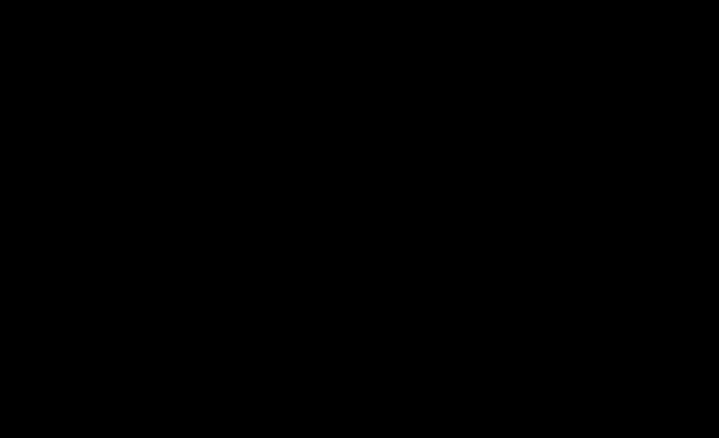
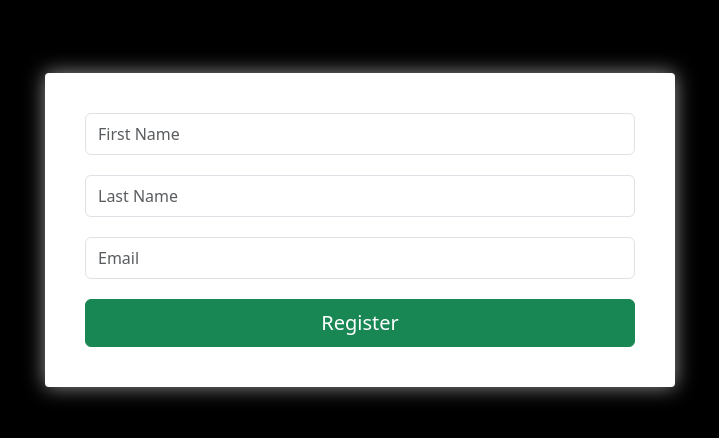
Before and after one commit to bhuvajayesh/react-tutorial, a React (Create React App) app: page /registration in a window 1280 px wide. Before the commit this address had no page. Shown: the part 170-608 px from the top of the page, without its empty margins (280-999 px from the left). Built offline with nearby package versions, Linux system fonts and the light colour scheme.

Commit message:
new code commit

```diff
--- a/src/App.css
+++ b/src/App.css
@@ -14,3 +14,20 @@
 .active {
   color: purple;
 }
+
+.form-container {
+  height: 100vh;
+  display: flex;
+  align-items: center;
+}
+.register-form {
+  width: 50%;
+  margin: 0 auto;
+  padding: 40px;
+  background: #fff;
+  display: flex;
+  flex-direction: column;
+  gap: 20px;
+  border-radius: 4px;
+  box-shadow: 0 0 20px #939393;
+}
--- a/src/pages/Home.js
+++ b/src/pages/Home.js
@@ -6,7 +6,7 @@
   return (
     <>
       <Link to={"/signin"} style={{ color: "#fff" }}>
-        Back to signin
+        Back to Sign In
       </Link>
       <br />
       <br />
--- /dev/null
+++ b/src/pages/NewPractice.js
@@ -0,0 +1,26 @@
+import React, { useState } from "react";
+
+const NewPractice = () => {
+  const [count, setCount] = useState(0);
+  const IncNum = () => {
+    setCount(count + 1);
+  };
+  const DesNum = () => {
+    setCount(count - 1);
+  };
+  return (
+    <>
+      <hr />
+      <h1>Counter {count}</h1>
+      <button onClick={IncNum} className="btn btn-success">
+        Click Me +
+      </button>
+      <button onClick={DesNum} className="btn btn-success ml-4">
+        Click Me -
+      </button>
+      <hr />
+    </>
+  );
+};
+
+export default NewPractice;
--- /dev/null
+++ b/src/pages/Registration.js
@@ -0,0 +1,85 @@
+import React, { useState } from "react";
+
+const Registration = () => {
+  const [values, setValues] = useState({
+    firstName: "",
+    lastName: "",
+    email: "",
+  });
+
+  const [submitted, setSubmitted] = useState(false);
+  const [valid, setValid] = useState(false);
+
+  const handleSubmit = (event) => {
+    event.preventDefault();
+    if (values.firstName && values.lastName && values.email) {
+      setValid(true);
+    }
+    setSubmitted(true);
+  };
+  console.log(submitted, valid);
+
+  const HandleFirstName = (event) => {
+    setValues({ ...values, firstName: event.target.value });
+  };
+  const HandleLastName = (event) => {
+    setValues({ ...values, lastName: event.target.value });
+  };
+  const HandleEmail = (event) => {
+    setValues({ ...values, email: event.target.value });
+  };
+
+  return (
+    <div className="form-container">
+      <form className="register-form" onSubmit={handleSubmit}>
+        {submitted && valid ? (
+          <span className="bg-primary text-white py-[12px] px-3">
+            Success! Thank you for register
+          </span>
+        ) : null}
+        <div className="from-group">
+          <input
+            type="text"
+            placeholder="First Name"
+            name="firstName"
+            className="form-control py-2"
+            value={values.firstName}
+            onChange={HandleFirstName}
+          />
+          {submitted && !values.firstName ? (
+            <span className="text-red-600">Please enter a first name</span>
+          ) : null}
+        </div>
+        <div className="from-group">
+          <input
+            type="text"
+            placeholder="Last Name"
+            name="lastName"
+            className="form-control py-2"
+            value={values.lastName}
+            onChange={HandleLastName}
+          />
+          {submitted && !values.lastName ? (
+            <span className="text-red-600">Please enter a last name</span>
+          ) : null}
+        </div>
+        <div className="from-group">
+          <input
+            type="text"
+            placeholder="Email"
+            name="email"
+            className="form-control py-2"
+            value={values.email}
+            onChange={HandleEmail}
+          />
+          {submitted && !values.email ? (
+            <span className="text-red-600">Please enter a email address</span>
+          ) : null}
+        </div>
+        <button className="btn btn-success py-2 !text-[20px]">Register</button>
+      </form>
+    </div>
+  );
+};
+
+export default Registration;
--- a/src/pages/SignIn.js
+++ b/src/pages/SignIn.js
@@ -1,16 +1,19 @@
-import React, { useState } from "react";
+import React from "react";
+import { useState } from "react";
 import { useNavigate } from "react-router-dom";
 
-const SingIn = () => {
+const SignIn = () => {
   const navigate = useNavigate();
-  const [name, setName] = useState();
-  const [number, setNumber] = useState();
+
+  const [name, setName] = useState("");
+  const [number, setNumber] = useState("");
 
   const submit = () => {
     navigate("/home", { state: { name: name, number: number } });
   };
 
   return (
+    <>
       <form className="p-5 w-1/2 mx-auto">
         <div className="from-group mb-4">
           <input
@@ -34,7 +37,8 @@
           </button>
         </div>
       </form>
+    </>
   );
 };
 
-export default SingIn;
+export default SignIn;
--- a/src/routes/root.js
+++ b/src/routes/root.js
@@ -5,6 +5,8 @@
 import Contact from "../pages/Contact";
 import SignIn from "../pages/SignIn";
 import Home from "../pages/Home";
+import NewPractice from "../pages/NewPractice";
+import Registration from "../pages/Registration";
 
 const Routing = () => {
   return (
@@ -15,6 +17,8 @@
         <Route path="/contact" element={<Contact />} />
         <Route path="/signin" element={<SignIn />} />
         <Route path="/home" element={<Home />} />
+        <Route path="/practice" element={<NewPractice />} />
+        <Route path="/registration" element={<Registration />} />
       </Routes>
     </BrowserRouter>
   );
```
Lines whose indentation alone changed are shown as unchanged.
